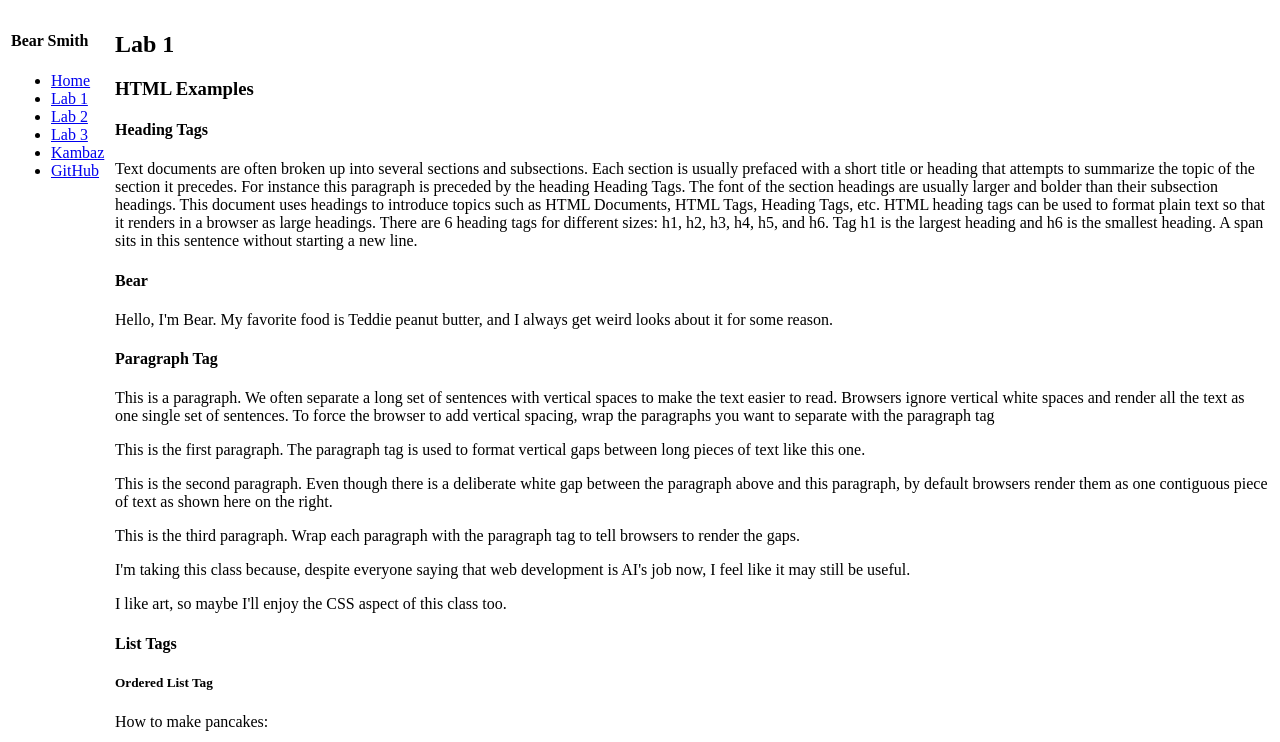
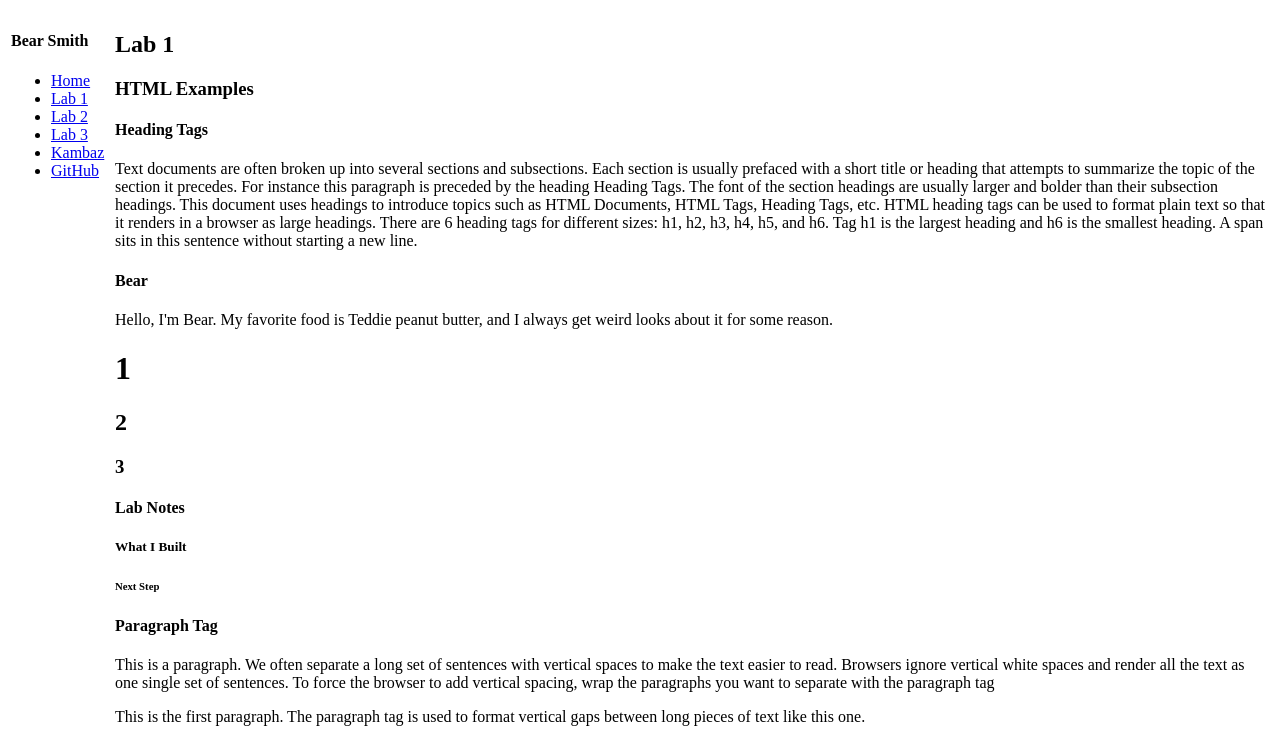
Before and after one commit to bearsmithnu/webdev-client, a Next.js app: page /labs/lab1 in a window 1280 px wide. Shown: the top 742 px of the page. Built offline with nearby package versions, Linux system fonts and the light colour scheme.

Commit message:
add "ai" headings

```diff
--- a/app/labs/lab1/HeadingTags.tsx
+++ b/app/labs/lab1/HeadingTags.tsx
@@ -14,12 +14,18 @@ export default function HeadingTags() {
             h6. Tag h1 is the largest heading and h6 is the smallest heading. A{" "}
             <span id="wd-inline-span">span</span> sits in this sentence without
             starting a new line.
-            <div id="wd-your-tag">
+            <div id="wd-your-heading">
                 <h4>Bear</h4>
                 Hello, I&apos;m <span id="wd-your-span" color="FF0000">Bear</span>.
                 My favorite food is Teddie peanut butter, and I always get weird looks about it
                 for some reason.
             </div>
+            <h1>1</h1>
+            <h2>2</h2>
+            <h3>3</h3>
+            <h4 id="wd-ai-headings">Lab Notes</h4>
+            <h5 id="wd-ai-headings">What I Built</h5>
+            <h6 id="wd-ai-headings">Next Step</h6>
         </div>
 
     )
```
